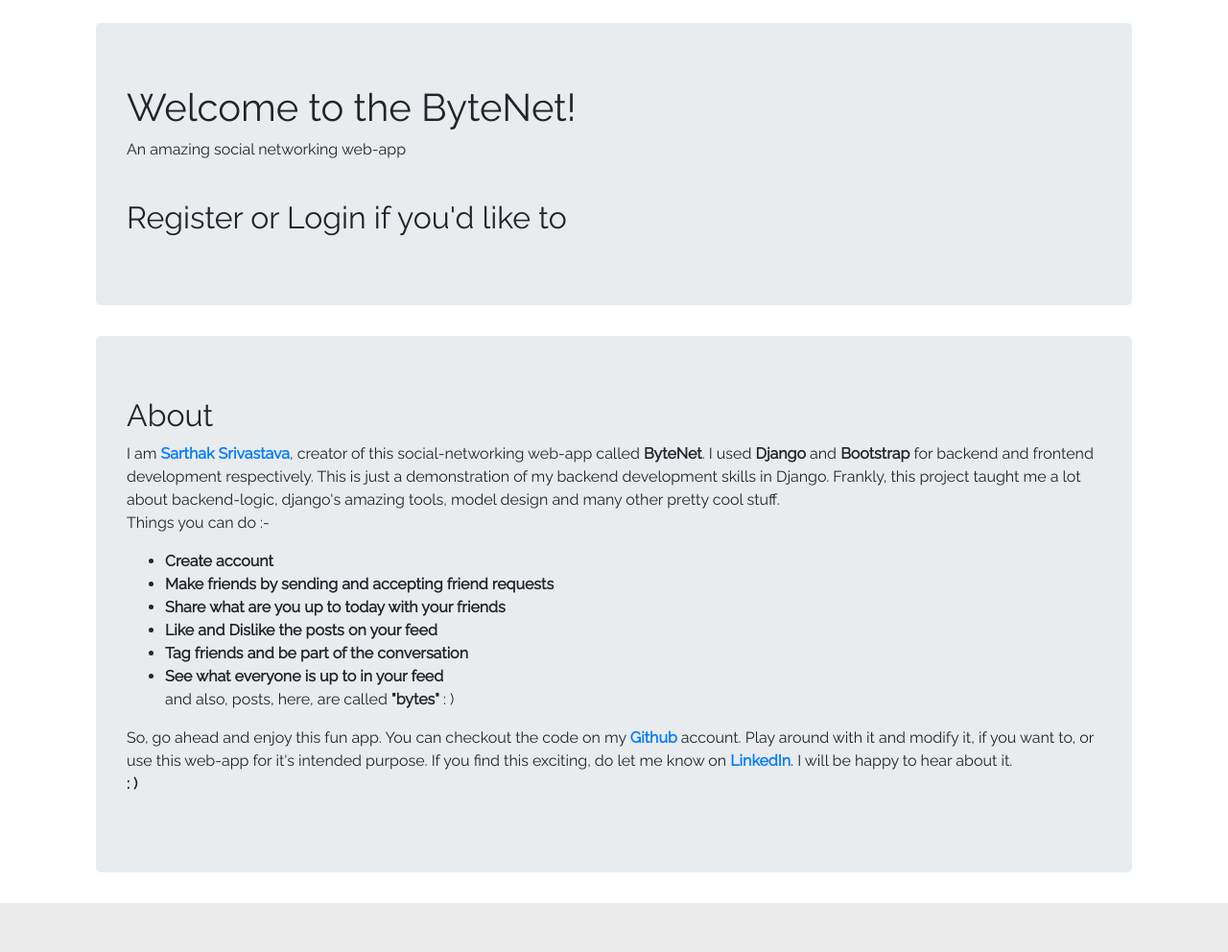
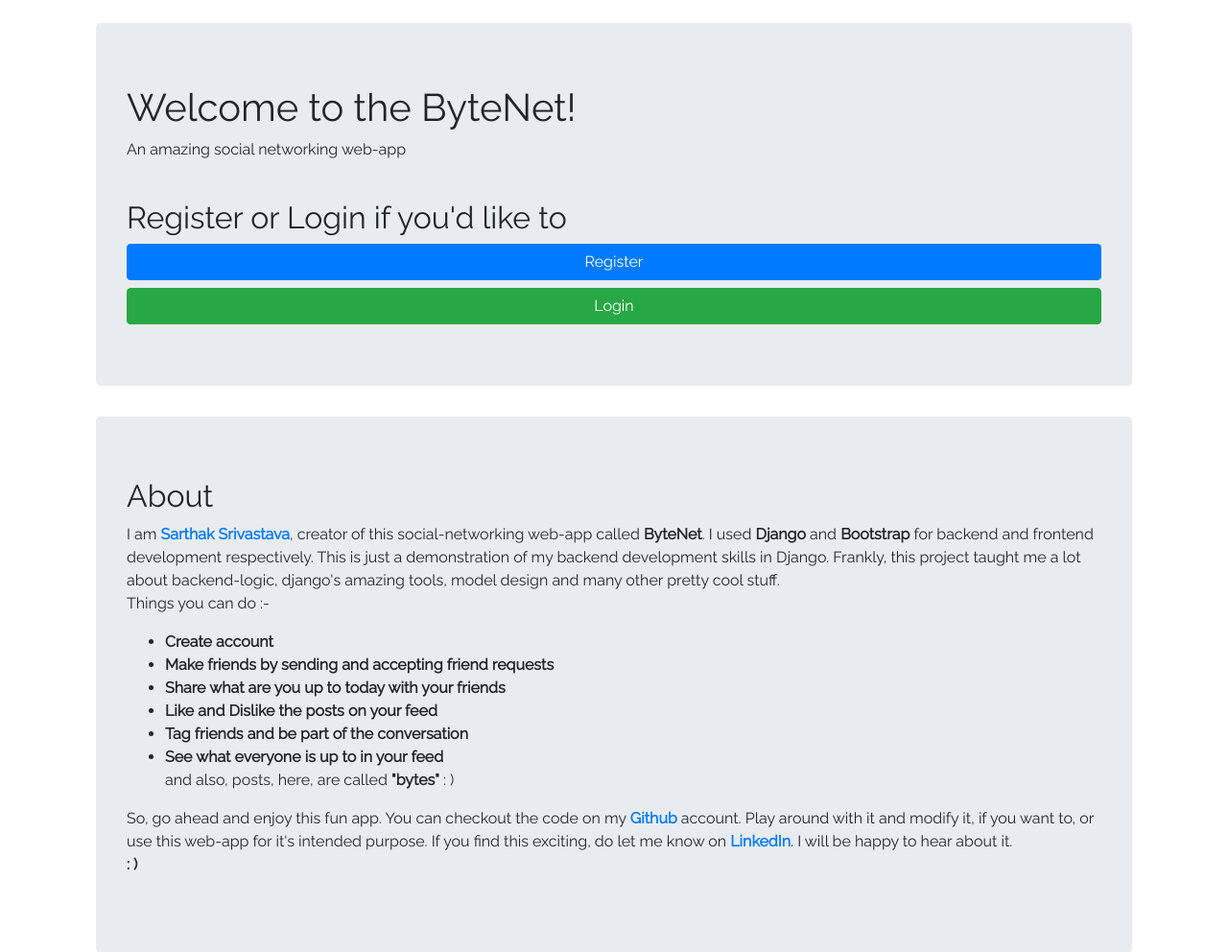
Before and after one commit to Sarthakdtu/ByteNet, a Django app: page / in a window 1280 px wide. Shown: the part 56-1048 px from the top of the page at 96% size. Before the commit the page ends 997 px from the top, so only its background shows below. Run offline with Django 3.2, Linux system fonts and the light colour scheme; some libraries are stand-ins or nearby versions.

Commit message:
Added buttons on home page for login and register

```diff
--- a/templates/accounts/index.html
+++ b/templates/accounts/index.html
@@ -14,6 +14,8 @@
     {% else %}
         <br>
         <h2>Register or Login if you'd like to</h2>
+	<a class="btn btn-primary btn-block" href="{% url 'accounts:register' %}">Register</a>
+        <a class="btn btn-success btn-block" href="{% url 'accounts:user_login' %}">Login</a>
     {% endif %}
   </div>
   <div class="jumbotron">
```
